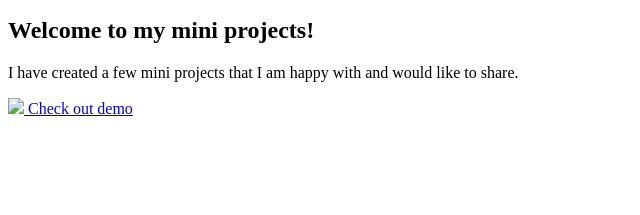
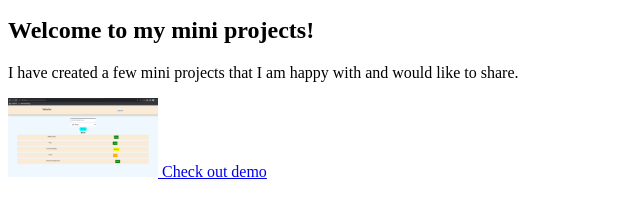
Before and after one commit to machakelvin/Mini-projects, a plain HTML site: page index.html in a window 1280 px wide. Shown: the part 101-316 px from the top of the page, without its empty margins (0-640 px from the left). Drawn offline with Linux system fonts and the light colour scheme.

Commit message:
added Todo img & linking to page

```diff
--- a/index.html
+++ b/index.html
@@ -24,7 +24,7 @@
             <div class="projects">
                 <div class="project-card">
                     <a href="ToDo/index.html">
-                        <img src="images/calc.png">
+                        <img src="images/ToDo.png" width="150px">
                         <span>Check out demo</span>
                     </a>
                 </div>
```
Also changed, not shown: images/ToDo.png (added).
